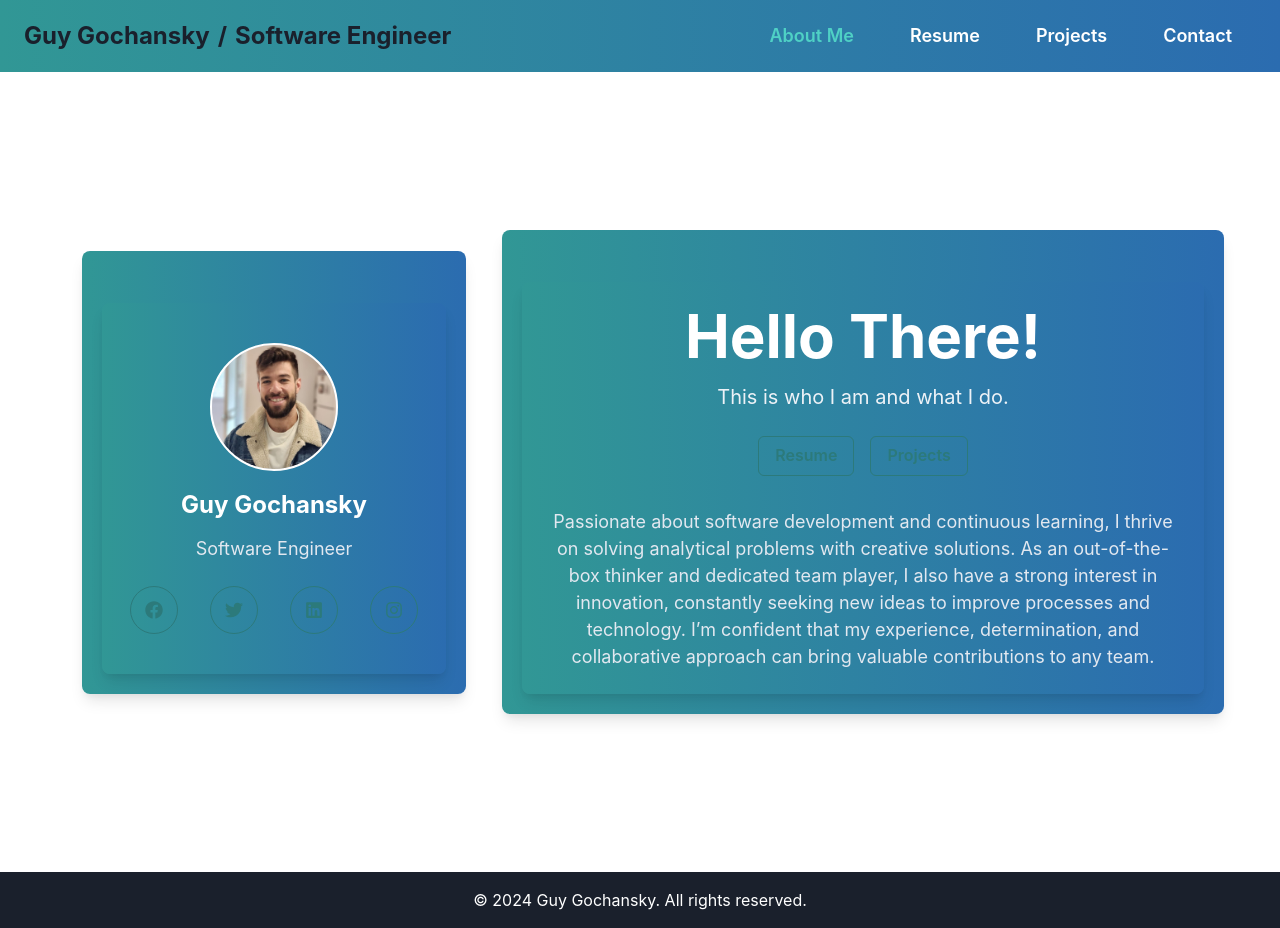
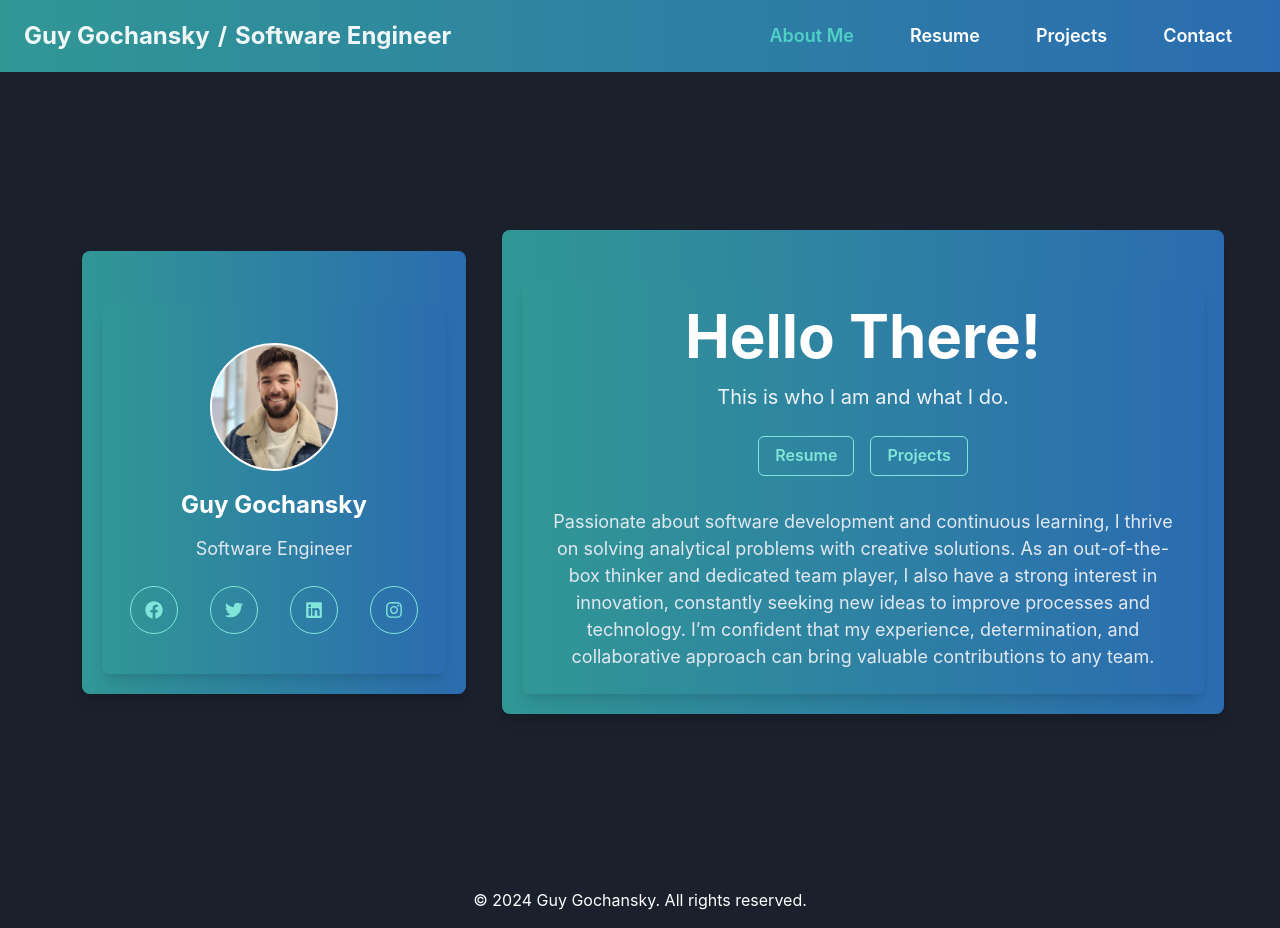
Before and after one commit to guhan1584/Portfolio, a React (Vite) app in the folder Personal-Website/: page / in a window 1280 px wide. Built offline with nearby package versions, Linux system fonts and the light colour scheme.

Commit message:
deleting comments and changing the initial color int Theme

```diff
--- a/Personal-Website/src/Theme.tsx
+++ b/Personal-Website/src/Theme.tsx
@@ -1,7 +1,7 @@
 import { extendTheme, ThemeConfig } from "@chakra-ui/react";
 
 const config: ThemeConfig = {
-  initialColorMode: "light",
+  initialColorMode: "dark",
   useSystemColorMode: false,
 };
 
--- a/Personal-Website/src/components/Hero.tsx
+++ b/Personal-Website/src/components/Hero.tsx
@@ -34,8 +34,8 @@ const Hero = () => {
         name="Guy Gochansky"
         src={me}
         bg="gray.200"
-        border="2px solid white" // Added border around image for contrast
-        rounded="full" // Ensures the image is circular
+        border="2px solid white"
+        rounded="full"
       />
       <VStack spacing={3} mt="4">
         <Text fontSize={textSize} fontWeight="bold" color="white">
--- a/Personal-Website/src/components/ProfileSection.tsx
+++ b/Personal-Website/src/components/ProfileSection.tsx
@@ -13,7 +13,7 @@ const ProfileSection = () => {
       width="100%"
       height="100%"
       p={6}
-      gap={5} // Increased gap for better spacing
+      gap={5}
     >
       <Box
         flex="1"
@@ -22,7 +22,7 @@ const ProfileSection = () => {
         height="auto"
         p={5}
         shadow="lg"
-        borderRadius="lg" // Softer border radius for modern look
+        borderRadius="lg"
         bgGradient="linear(to-r, teal.500, blue.600)"
       >
         <Hero />
@@ -37,7 +37,7 @@ const ProfileSection = () => {
         shadow="lg"
         borderRadius="lg"
         bgGradient="linear(to-r, teal.500, blue.600)"
-        ml={{ base: "0", md: "4" }} // Ensure margin on larger screens
+        ml={{ base: "0", md: "4" }}
       >
         <IntroSection />
       </Box>
```
